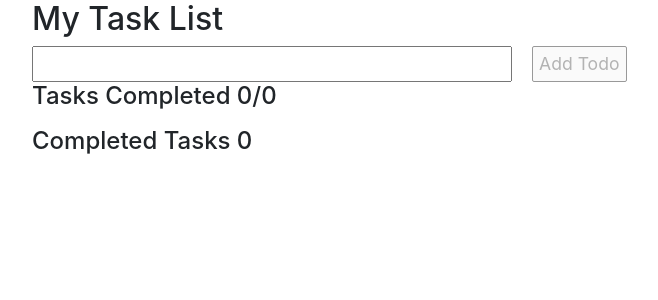
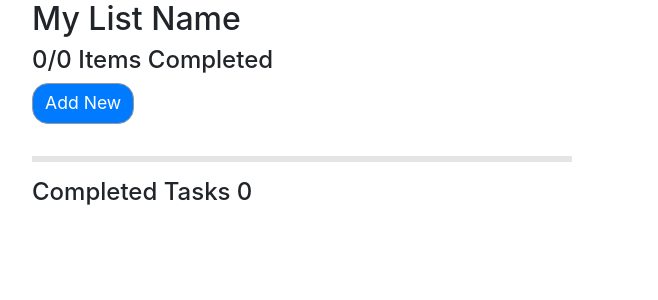
Before and after one commit to justin-adroitminds/todo, an Angular app: page / in a window 1280 px wide. Shown: the top 300 px of the page, without its empty margins (53-711 px from the left). Built offline with nearby package versions, Linux system fonts and the light colour scheme.

Commit message:
UI changes

```diff
--- a/src/app/app.component.html
+++ b/src/app/app.component.html
@@ -59,19 +59,29 @@
     flex: 0 0 8.333333%;
     max-width: 4%;
 }
+.btn-primary{
+  font-size: 1.1em;
+    vertical-align: top;
+    border: solid 1px #999;
+    border-radius: 16px !important;
+    height: auto !important;
+}
+hr{
+  border-top: 6px solid rgba(0, 0, 0, 0.1);
+}
 </style>
 <div class="container">
-  <h2>My Task List</h2>
+  <h2>My List Name</h2>
   <div class="todos">
 
     <div>
-    <form (submit)="addTodo($event)">
+    <form *ngIf="visible" (submit)="addTodo($event)">
     <input [(ngModel)]="newTodo" (keyup.enter)="newTodo=''" class="textfield" name="newTodo" />
       <button  type="submit" [disabled]="newTodo===''">Add Todo </button>
     </form>
     </div>
     <ul>
-      <h4>Tasks Completed {{completed}}/{{todos.length}}</h4>
+      <h4>{{completed}}/{{todos.length}} Items Completed</h4>
     <li  class="col-md-12" [ngClass]="{'display': todo.completed}" *ngFor="let todo of todos; let i=index">
       <div class="row">
       <div class="col-md-1 centeralign">
@@ -81,11 +91,20 @@
       <span class="alignleft" [ngClass]="{'checked': todo.completed}" > {{ todo.newTodo }} </span>
     </div>
     <div class="col-md-6">
-      <span (click)="deleteTodo(i)" class="delete-icon"> X </span>
+      <span (click)="deleteTodo(i)" class="delete-icon"> <i class="fa fa-times-circle-o" aria-hidden="true"></i>  </span>
     </div>
   </div>
       </li>
+      <button type="button" (click)="visiblebutton(true)" class="btn btn-primary">Add New</button>
       </ul>
+      <div class="row">
+        <div class="col-md-6">
+          <hr>
+        </div>
+        <div class="col-md-6">
+        </div>
+      </div>
+
 
       <ul>
         <h4>Completed Tasks {{completed}}</h4>
@@ -98,7 +117,7 @@
           <span class="alignleft" [ngClass]="{'checked': todo.completed}" > {{ todo.newTodo }} </span>
         </div>
         <div class="col-md-6">
-          <span (click)="deleteTodo(i)" class="delete-icon"> X </span>
+          <span (click)="deleteTodo(i)" class="delete-icon"> <i class="fa fa-times-circle-o" aria-hidden="true"></i> </span>
         </div>
       </div>
           </li>
--- a/src/app/app.component.ts
+++ b/src/app/app.component.ts
@@ -11,11 +11,13 @@ export class AppComponent {
   todos: any;
   todo: any;
   completed: any;
+  visible: any;
 
   constructor() {
     this.newTodo = '';
     this.todos = [];
     this.completed = 0;
+    this.visible = false;
   }
 
   addTodo(event): void {
@@ -24,6 +26,7 @@ export class AppComponent {
       completed: false
     };
     this.todos.push(this.todo);
+    this.visible = false;
     this.newTodo = '';
     event.preventDefault();
   }
@@ -50,4 +53,8 @@ export class AppComponent {
       this.completed = this.completed - 1;
     }
   }
+
+  visiblebutton(bool): void {
+    this.visible = bool;
+  }
 }
--- a/src/index.html
+++ b/src/index.html
@@ -6,6 +6,7 @@
   <base href="/">
   <meta name="viewport" content="width=device-width, initial-scale=1">
   <link rel="icon" type="image/x-icon" href="favicon.ico">
+  <link rel="stylesheet" type="text/css" href="https://maxcdn.bootstrapcdn.com/font-awesome/4.7.0/css/font-awesome.min.css" />
   <!-- <style>
     /* Basic Style */
 
```
